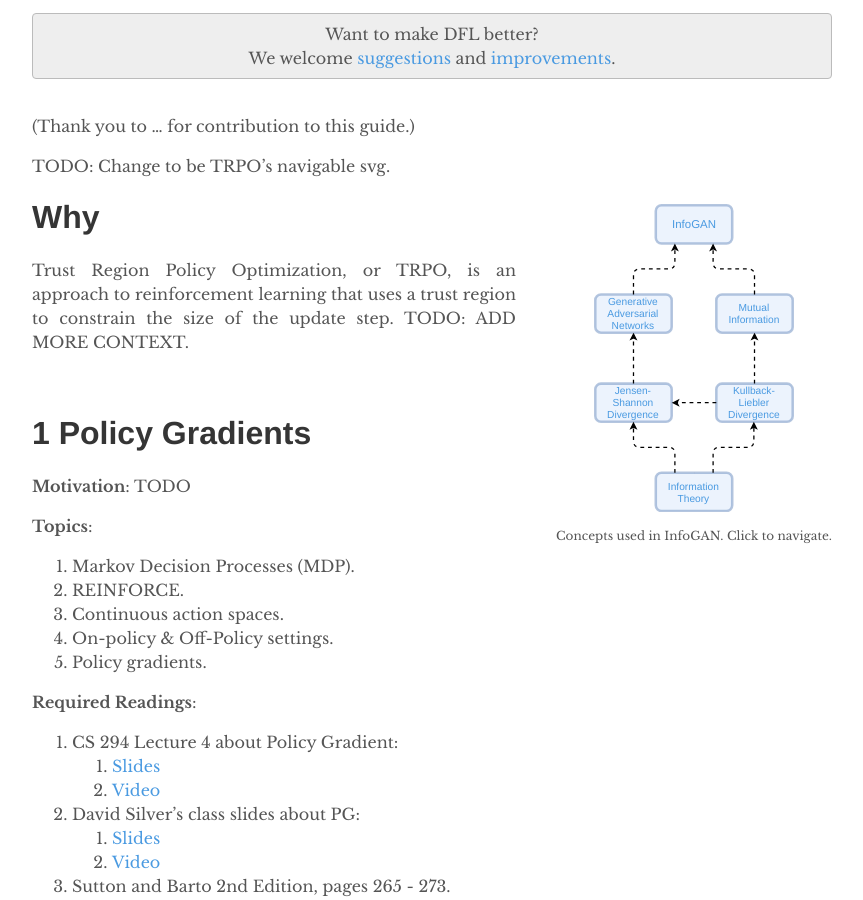
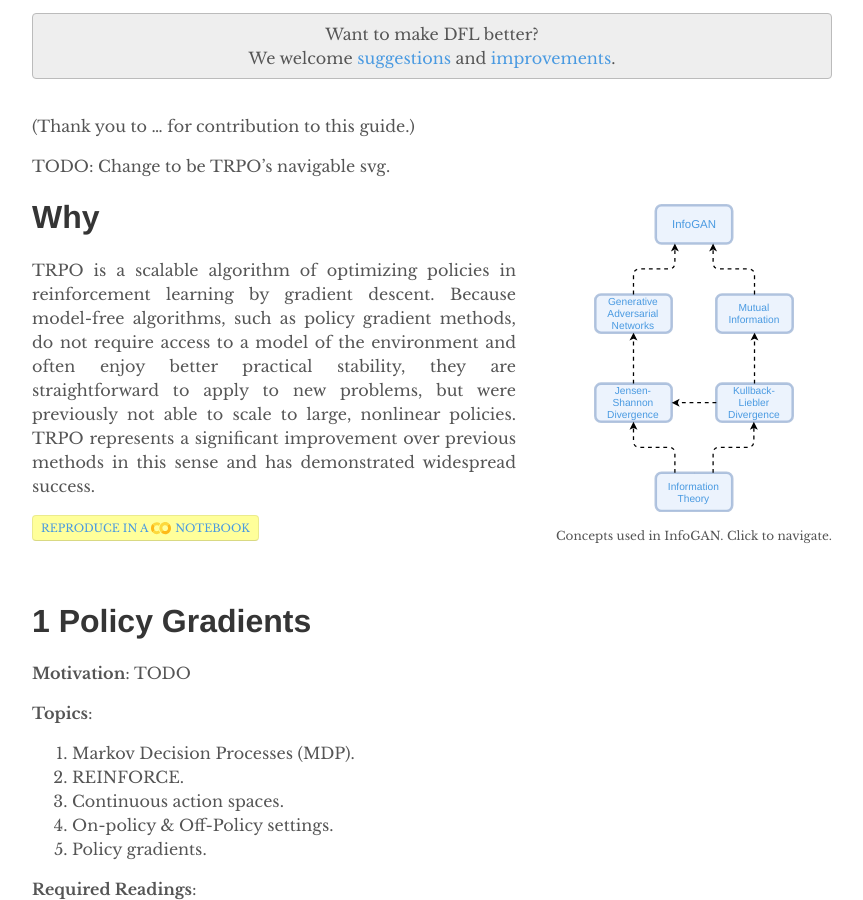
Before and after one commit to depthfirstlearning/depthfirstlearning.com, a Jekyll site: the page built from _posts/2018-06-17-TRPO.markdown, in a window 1280 px wide and 900 px high, scrolled down 445 px. Shown: the whole window, without its empty margins (208-1071 px from the left). Built offline with Jekyll 4.4.1, drawn with Linux system fonts in a browser that asks for light colours.

Commit message:
fix merges

```diff
--- a/_posts/2018-06-17-TRPO.markdown
+++ b/_posts/2018-06-17-TRPO.markdown
@@ -19,9 +19,16 @@ TODO: Change to be TRPO's navigable svg.
 
 # Why
 
-Trust Region Policy Optimization, or TRPO, is an approach to reinforcement
-learning that uses a trust region to constrain the size of the update step.
-TODO: ADD MORE CONTEXT.
+TRPO is a scalable algorithm of optimizing policies in reinforcement learning by
+ gradient descent. Because model-free algorithms, such as policy gradient methods,
+ do not require access to a model of the environment and often enjoy better
+ practical stability, they are straightforward to apply to new problems, but
+ were previously not able to scale to large, nonlinear policies. TRPO
+ represents a significant improvement over previous methods in this sense and
+ has demonstrated widespread success.
+
+  <a href="https://colab.research.google.com/drive/1JkCI_n2U2i6DFU8NKk3P6EkPo3ZTKAaq#forceEdit=true&offline=true&sandboxMode=true" class="colab-root">Reproduce in a
+    <span>Notebook</span></a>
 
 <br />
 
```
